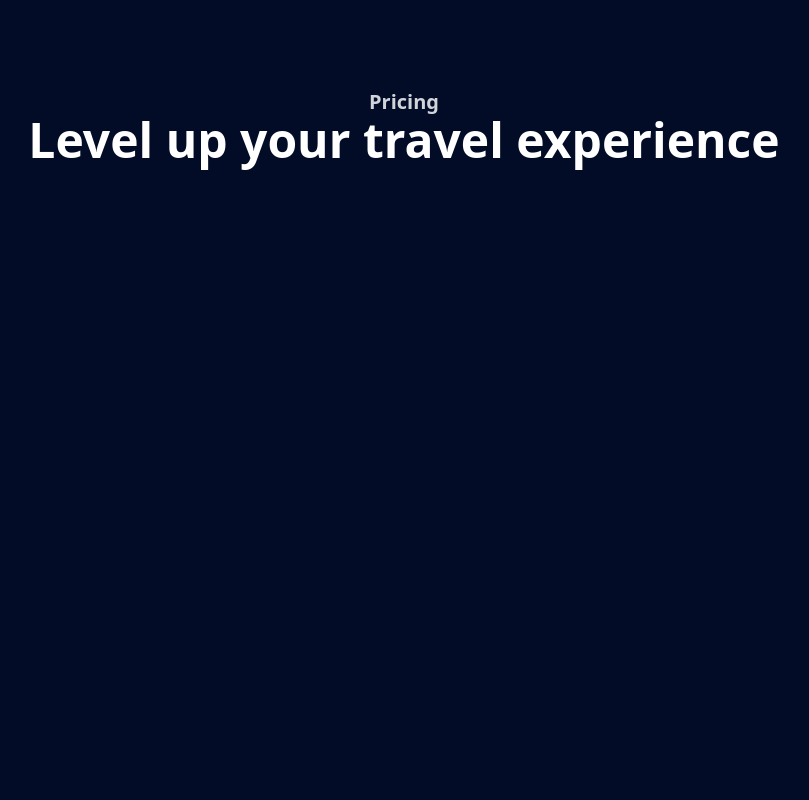
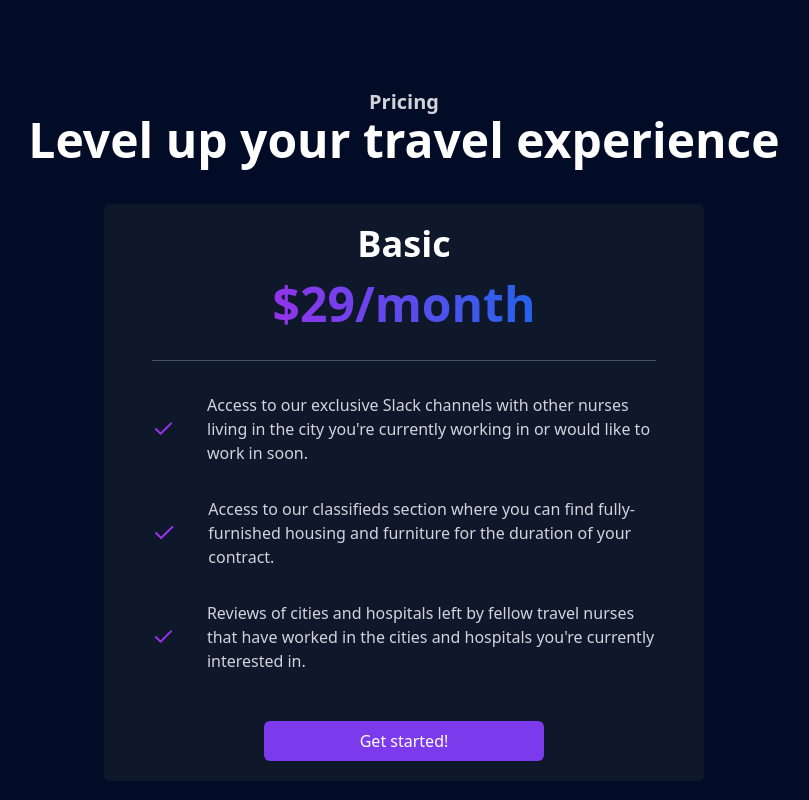
Before and after one commit to tjvonbr/nurse-list, a Next.js app: page / in a window 1280 px wide. Shown: the part 1576-2376 px from the top of the page, without its empty margins (236-1045 px from the left). Before the commit the page ends 1868 px from the top, so only its background shows below. Built offline with nearby package versions, Linux system fonts and the light colour scheme.

Commit message:
pricing module

```diff
--- a/src/app/(marketing)/page.tsx
+++ b/src/app/(marketing)/page.tsx
@@ -1,8 +1,15 @@
 import { Feature, features } from "@/config/features";
 import HomeOperations from "@/components/HomeOperations";
 import { icons } from "@/config/icons";
+import type { Metadata } from "next";
 import Navbar from "@/components/Navbar";
 import Script from "next/script";
+import { Check } from "lucide-react";
+
+export const metadata: Metadata = {
+  title: "NurseList",
+  description: "Join a professional community of travel nurses with NurseList",
+};
 
 export default function Home() {
   return (
@@ -24,7 +31,7 @@ export default function Home() {
         <h2 className="text-gray-300 text-xl font-black">Features</h2>
         <p className="w-full md:w-1/2 text-center text-5xl font-bold">
           When you join{" "}
-          <span className="font-bold from-purple-600 to-blue-600 bg-gradient-to-r bg-clip-text text-transparent">
+          <span className="font-black from-purple-600 to-blue-600 bg-gradient-to-r bg-clip-text text-transparent">
             NurseList
           </span>
           , you get access to a handful of perks!
@@ -56,11 +63,42 @@ export default function Home() {
         <p className="w-full text-center text-5xl font-bold">
           Level up your travel experience
         </p>
-        {/* <div className="p-5 my-10 w-[600px] rounded-md bg-slate-900">
-          <p className="text-3xl text-white font-bold">Basic</p>
-          <p>$29</p>
-          <p>per month</p>
-        </div> */}
+        <div className="p-5 my-10 w-[600px] flex flex-col items-center rounded-md bg-slate-900">
+          <p className="text-4xl text-white font-bold">Basic</p>
+          <p className="mt-4 text-5xl from-purple-600 to-blue-600 bg-gradient-to-r bg-clip-text text-transparent font-bold">
+            $29/month
+          </p>
+          <div className="w-[90%] my-8 border-t-[0.5px] border-slate-600" />
+          <div className="w-[90%] flex flex-col items-center space-y-8">
+            <div className="w-full flex flex-row space-x-8 items-center">
+              <Check color="#9333ea" size={50} />
+              <p className="text-gray-300">
+                Access to our exclusive Slack channels with other nurses living
+                in the city you&apos;re currently working in or would like to
+                work in soon.{" "}
+              </p>
+            </div>
+            <div className="w-full flex flex-row space-x-8 items-center">
+              <Check color="#9333ea" size={50} />
+              <p className="text-gray-300">
+                Access to our classifieds section where you can find
+                fully-furnished housing and furniture for the duration of your
+                contract.
+              </p>
+            </div>
+            <div className="w-full flex flex-row space-x-8 items-center">
+              <Check color="#9333ea" size={50} />
+              <p className="text-gray-300">
+                Reviews of cities and hospitals left by fellow travel nurses
+                that have worked in the cities and hospitals you&apos;re
+                currently interested in.
+              </p>
+            </div>
+          </div>
+          <button className="mt-12 bg-violet-600 hover:bg-violet-700 transition-colors w-1/2 rounded-md h-10">
+            Get started!
+          </button>
+        </div>
       </section>
     </main>
   );
```
